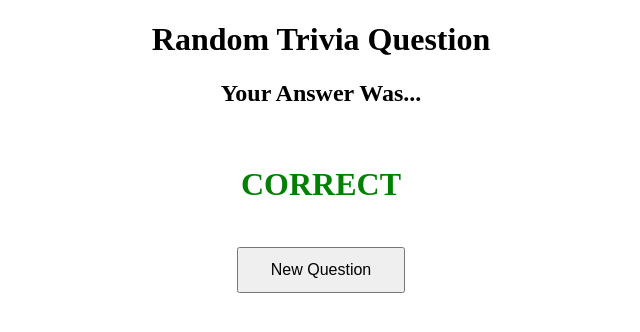
After one commit to robinfire110/SEO-Week-3, a Flask app: page /correct in a window 1280 px wide. The commit adds this page. Shown: the top 332 px of the page, without its empty margins (319-959 px from the left). Run offline with Flask 2, Linux system fonts and the light colour scheme.

Commit message:
Updated for Heroku

```diff
--- a/main.py
+++ b/main.py
@@ -1,7 +1,8 @@
-from flask import Flask, render_template, url_for, flash, redirect
-from forms import RegistrationForm
+from flask import Flask, render_template, url_for, flash, redirect, request
+from forms import RegistrationForm, AnswerForm
 from flask_behind_proxy import FlaskBehindProxy
 from flask_sqlalchemy import SQLAlchemy
+from trivia import TriviaQuestion
 
 app = Flask(__name__)
 proxied = FlaskBehindProxy(app)  ## add this line
@@ -19,15 +20,29 @@ class User(db.Model):
   def __repr__(self):
     return f"User('{self.username}', '{self.email}')"
 
-@app.route("/")
-@app.route("/home")
+@app.route("/", methods=['GET', 'POST'])
+@app.route("/home", methods=['GET', 'POST'])
 def home():
-    return render_template('home.html', subtitle='Home Page', text='This is the home page')
+    #Trivia
+    t = TriviaQuestion()
+    t.get_data()
+    string = t.list_of_answers
+
+    #Set Question
+    return render_template('home.html', question=t.question, a1=t.list_of_answers[0], a2=t.list_of_answers[1], a3=t.list_of_answers[2], a4=t.list_of_answers[3], correct_answer=t.correct_answer)
+
+@app.route("/correct")
+def correct():
+    return render_template('result.html', result="CORRECT", color="green")
+
+@app.route("/incorrect")
+def incorrect():
+    return render_template('result.html', result="INCORRECT", color="red")
 
 @app.route("/register", methods=['GET', 'POST'])
 def register():
     form = RegistrationForm()
-    if form.validate_on_submit(): # checks if entries are valid
+    if form.validate_on_submit():
         user = User(username=form.username.data, email=form.email.data, password=form.password.data)
         db.session.add(user)
         db.session.commit()
--- /dev/null
+++ b/static/css/main.css
@@ -0,0 +1,31 @@
+h1 {
+    text-align: center;
+}
+
+h2 {
+    text-align: center;
+}
+
+ul {
+    text-align: center;
+}
+
+li {
+    text-align: center;
+    display: inline;
+}
+
+button {
+    background-color: grey
+    color: black;
+    margin: 4px;
+    padding: 12px 32px;
+    text-align: center;
+    text-decoration: none;
+    display: inline;
+    font-size: 16px;
+}
+
+.button {
+    text-align: center;
+}
--- a/templates/layout.html
+++ b/templates/layout.html
@@ -1,9 +1,10 @@
 <!DOCTYPE html>
 <html>
 <head>
+    <link rel="stylesheet" href="{{ url_for('static', filename='css/main.css') }}">
 </head>
 <body>
-    <h1>This shows up on every page TEST</h1>
+    <h1>Random Trivia Question</h1>
 
     {% block content %}{% endblock %}
 </body>
--- /dev/null
+++ b/templates/result.html
@@ -0,0 +1,14 @@
+{% extends "layout.html" %}
+{% block content %}
+    <h2>Your Answer Was...</h2>
+    <br>
+    <h1 style="color: {{ color }}">{{ result }}</h1>
+    <br>
+    <div class="button"><button onclick="sendHome()">New Question</button></div>
+
+    <script>
+        function sendHome(){
+            location.href = "/home";
+        }
+    </script>
+{% endblock content %}
```
Also changed, not shown: forms.py (+10 -3 lines), requirements.txt (added, +13 -0 lines), templates/home.html (+16 -2 lines), templates/register.html (+3 -7 lines), tests/test_basic.py (+1 -1 lines), trivia.py (added, +43 -0 lines), site.db, test.db (deleted), 1 other file.
